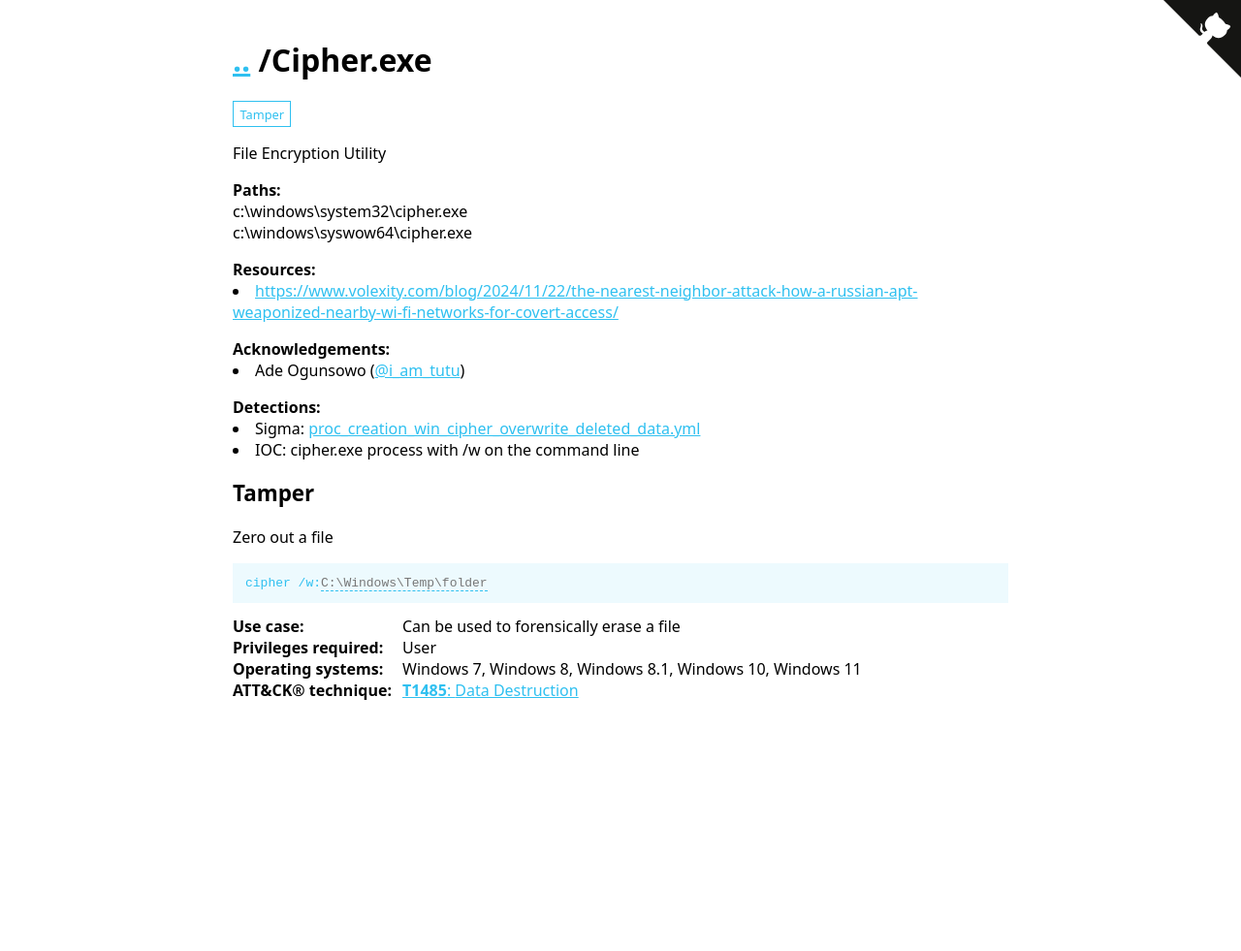
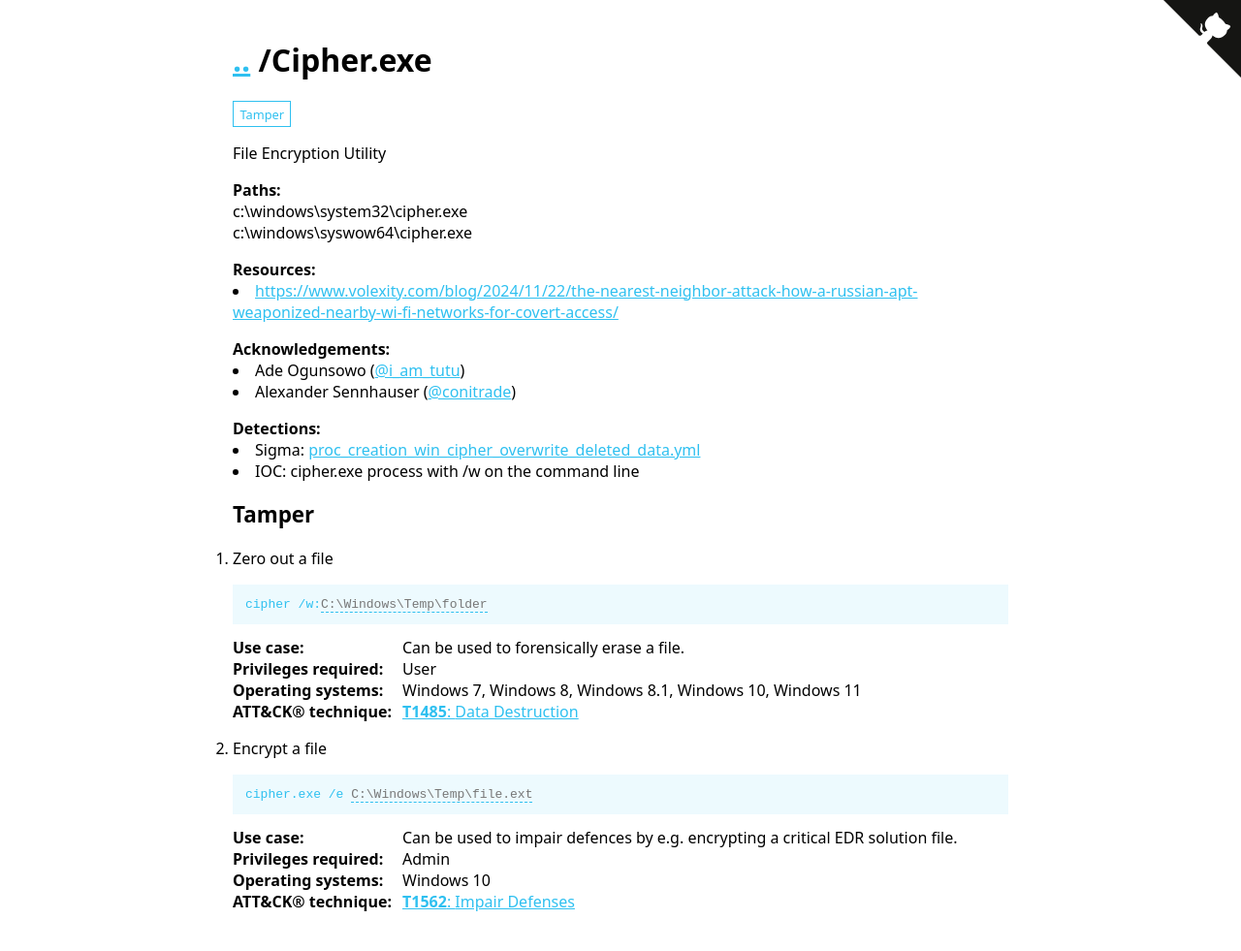
Before and after one commit to LOLBAS-Project/LOLBAS-Project.github.io, a Jekyll site: the page built from _lolbas/Binaries/Cipher.md, in a window 1280 px wide. Shown: the whole page at 97% size. Built offline with Jekyll 4.4.1, drawn with Linux system fonts in a browser that asks for light colours; before the commit the page ends 900 px from its top, so only the background shows below that.

Commit message:
Applying update LOLBAS-Project/LOLBAS@cea80b95eeafe6eb9ad50837d18330e2236ab6db

```diff
--- a/_lolbas/Binaries/Cipher.md
+++ b/_lolbas/Binaries/Cipher.md
@@ -6,11 +6,18 @@ Created: 2024-11-22
 Commands:
   - Command: cipher /w:{PATH_ABSOLUTE:folder}
     Description: Zero out a file
-    Usecase: Can be used to forensically erase a file
+    Usecase: Can be used to forensically erase a file.
     Category: Tamper
     Privileges: User
     MitreID: T1485
     OperatingSystem: Windows 7, Windows 8, Windows 8.1, Windows 10, Windows 11
+  - Command: cipher.exe /e {PATH_ABSOLUTE}
+    Description: Encrypt a file
+    Usecase: Can be used to impair defences by e.g. encrypting a critical EDR solution file.
+    Category: Tamper
+    Privileges: Admin
+    MitreID: T1562
+    OperatingSystem: Windows 10
 Full_Path:
   - Path: c:\windows\system32\cipher.exe
   - Path: c:\windows\syswow64\cipher.exe
@@ -22,4 +29,6 @@ Resources:
 Acknowledgement:
   - Person: Ade Ogunsowo
     Handle: "@i_am_tutu"
+  - Person: Alexander Sennhauser
+    Handle: '@conitrade'
 ---
```
